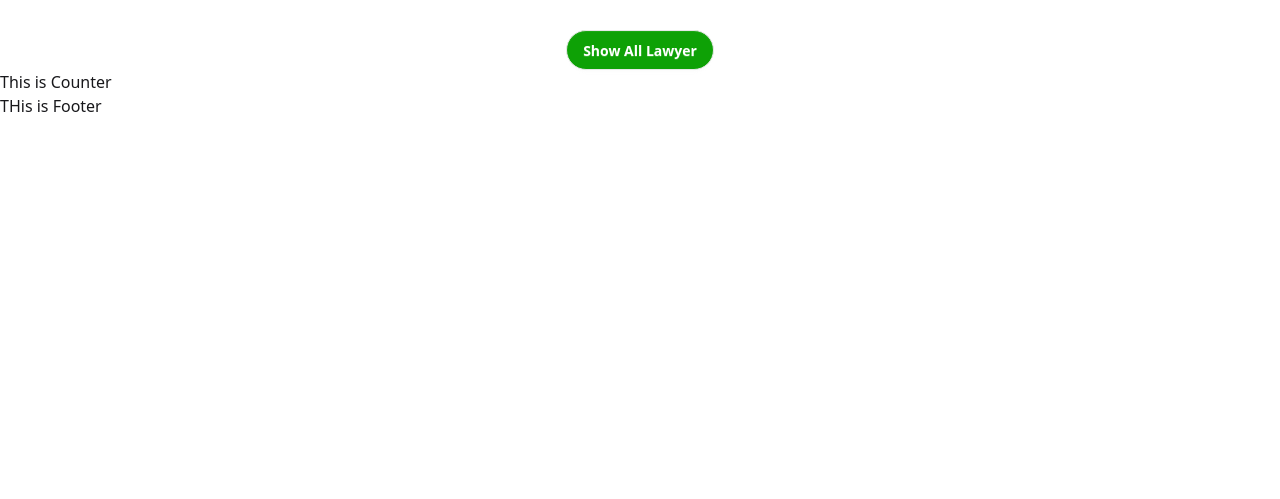
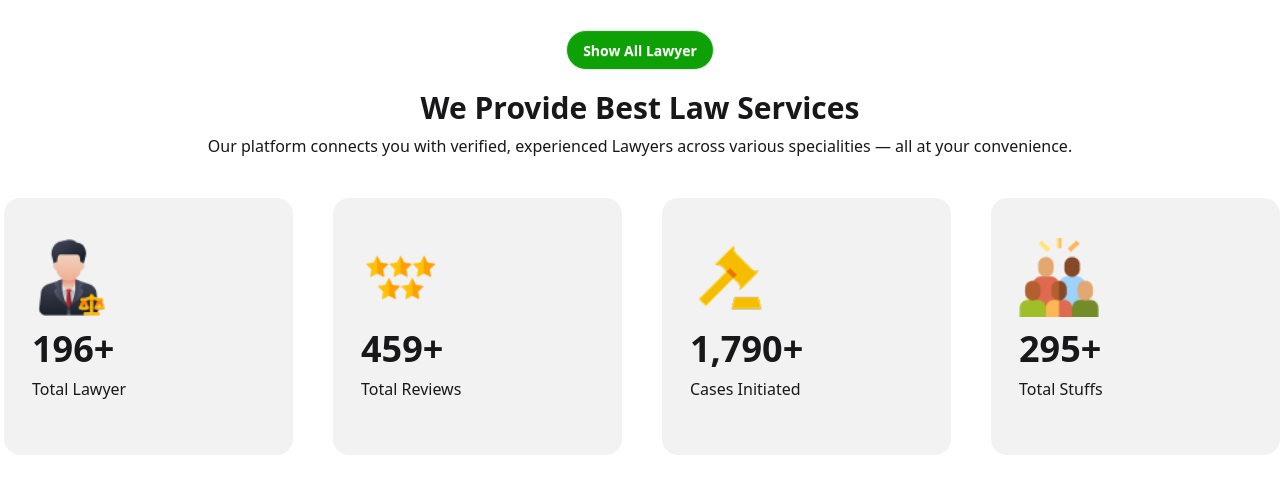
Before and after one commit to mdabdulaziz7322/Law-BD, a React (Vite) app: page / in a window 1280 px wide. Shown: the part 1795-2294 px from the top of the page. Before the commit the page ends 1913 px from the top, so only its background shows below. Built offline with nearby package versions, Linux system fonts and the light colour scheme.

Commit message:
counting section  updated

```diff
--- a/package.json
+++ b/package.json
@@ -12,6 +12,7 @@
   "dependencies": {
     "@tailwindcss/vite": "^4.1.4",
     "react": "^19.0.0",
+    "react-countup": "^6.5.3",
     "react-dom": "^19.0.0",
     "react-router": "^7.5.2",
     "tailwindcss": "^4.1.4"
--- a/src/pages/Counter/Counter.jsx
+++ b/src/pages/Counter/Counter.jsx
@@ -1,9 +1,34 @@
 import React from 'react';
+import CountUp from 'react-countup';
 
 const Counter = () => {
     return (
-        <div>
-            <h3>This is Counter</h3>
+        <div >
+            <h2 className='text-3xl font-bold text-center mt-5 mb-2'>We Provide Best Law Services</h2>
+            <p className='text-center'>Our platform connects you with verified, experienced Lawyers across various specialities — all at your convenience. </p>
+            <div className='grid grid-cols-1 md:grid-cols-2 lg:grid-cols-4 gap-10 mt-10 mb-10 ml-1'>
+            <div className='bg-[#0F0F0F0D] stroke-1 stroke-[1px Inside #0F0F0F26]  h-[257px] rounded-2xl'>
+                <img className='w-20 ml-7 mt-10 mb-3' src="../../../src/assets/success-doctor.png" alt="" />
+                <h1 className='text-4xl font-bold ml-7'><CountUp end={199} duration ={10} />+</h1>
+                <p className='ml-7 mt-2'>Total Lawyer</p>
+            </div>
+            <div className='bg-[#0F0F0F0D] stroke-1 stroke-[1px Inside #0F0F0F26] rounded-2xl'>
+                <img className='w-20 ml-7 mt-10 mb-3' src="../../../src/assets/success-review.png" alt="" />
+                <h1 className='text-4xl font-bold ml-7'></h1>
+                <h1 className='text-4xl font-bold ml-7'><CountUp end={467} duration ={10} />+</h1>
+                <p className='ml-7 mt-2'>Total Reviews</p>
+            </div>
+            <div className='bg-[#0F0F0F0D] stroke-1 stroke-[1px Inside #0F0F0F26] rounded-2xl'>
+                <img className='w-20 ml-7 mt-10 mb-3' src="../../../src/assets/success-patients.png" alt="" />
+                <h1 className='text-4xl font-bold ml-7'><CountUp end={1900} duration ={10} />+</h1>
+                <p className='ml-7 mt-2'>Cases Initiated</p>
+            </div>
+            <div className='bg-[#0F0F0F0D] stroke-1 stroke-[1px Inside #0F0F0F26 ] rounded-2xl '>
+                <img className='w-20 ml-7 mt-10 mb-3' src="../../../src/assets/success-staffs.png" alt="" />
+                <h1 className='text-4xl font-bold ml-7'><CountUp end={300} duration ={10} />+</h1>
+                <p className='ml-7 mt-2'>Total Stuffs</p>
+            </div>
+            </div>
         </div>
     );
 };
```
Also changed, not shown: 1 other file (tests, documents, lock files or other folders).
